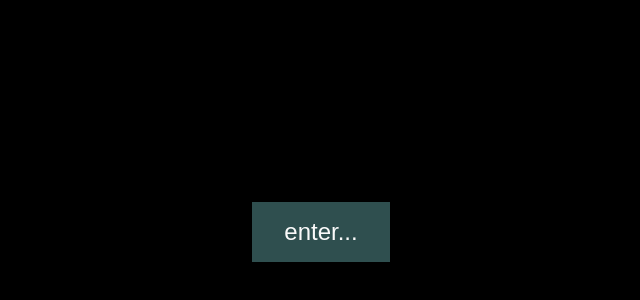
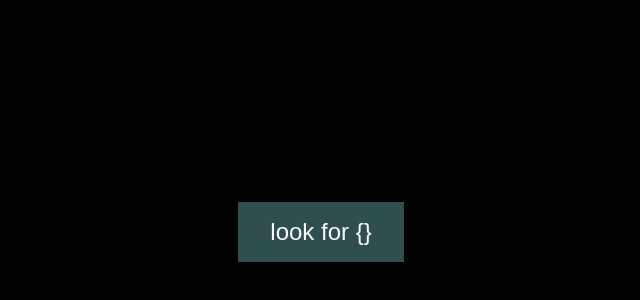
Before and after one commit to zhaovan/at-the-end-of-the-earth-i-find-_, a Next.js app: page / in a window 1280 px wide. Shown: the part 168-468 px from the top of the page, without its empty margins (319-959 px from the left). Built offline with nearby package versions, Linux system fonts and the light colour scheme.

Commit message:
update poem

```diff
--- a/src/app/page.js
+++ b/src/app/page.js
@@ -50,7 +50,7 @@ export default function Home() {
           </div>
           <p>
             {text.split("//").map((line, idx) => {
-              const animationDelayValue = idx * 3;
+              const animationDelayValue = (idx + 1) * 3;
               const top = (idx + 1) * 5;
               const left = Math.random() * 75;
               return (
@@ -70,7 +70,7 @@ export default function Home() {
           </p>
         </>
       ) : (
-        <button onClick={() => setOpened(true)}>enter...</button>
+        <button onClick={() => setOpened(true)}>look for {"{}"}</button>
       )}
     </main>
   );
```
